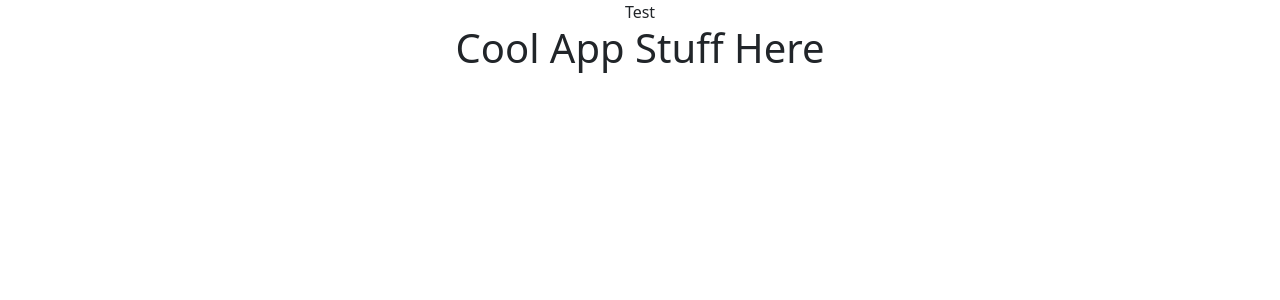
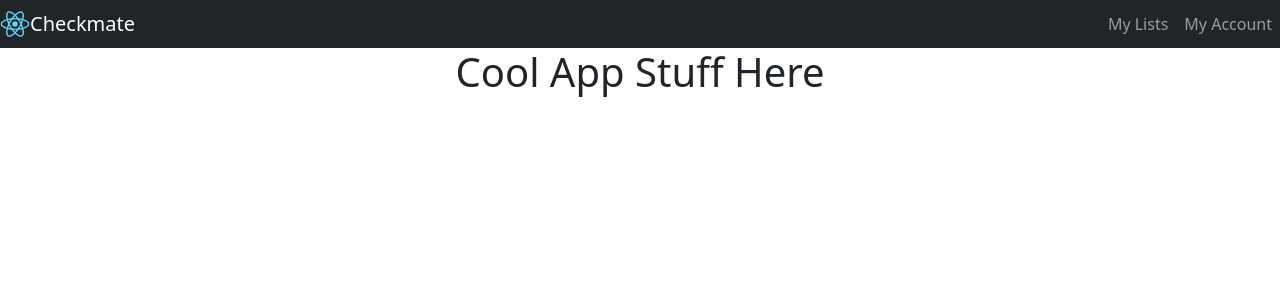
Before and after one commit to tan-man21/Checkmate-ts, a React (Create React App) app in the folder client/: page / in a window 1280 px wide. Shown: the top 300 px of the page. Built offline with nearby package versions, Linux system fonts and the light colour scheme.

Commit message:
Created Navbar with responsive links, also react logo was copied and used as a placeholder for nav brand until we create our image

```diff
--- a/client/src/components/Navigation.js
+++ b/client/src/components/Navigation.js
@@ -1,10 +1,24 @@
 import React from "react";
+import testLogo from './logo192.png'
+import Nav from 'react-bootstrap/Nav'
+import Navbar from 'react-bootstrap/Navbar'
+import NavDropdown from 'react-bootstrap/NavDropdown'
 
 function Navigation() {
     return (
-        <div>
-            Test
-        </div>
+        <Navbar expand='lg' bg='dark' data-bs-theme='dark' className="py-1">
+            <Navbar.Brand href="#">
+                <img src={testLogo} alt="testing using react logo" width={'30'} height={'30'} className="d-inline-block align-top" />
+                Checkmate
+            </Navbar.Brand>
+            <Navbar.Toggle aria-controls='basic-navbar-nav' />
+            <Navbar.Collapse id='basic-navbar-nav'>
+                <Nav className="ms-auto">
+                <Nav.Link href="#">My Lists</Nav.Link>
+                <Nav.Link href='#'>My Account</Nav.Link>
+            </Nav>
+            </Navbar.Collapse>
+        </Navbar>
     )
 }
 
```
Also changed, not shown: client/src/components/logo192.png (added).
